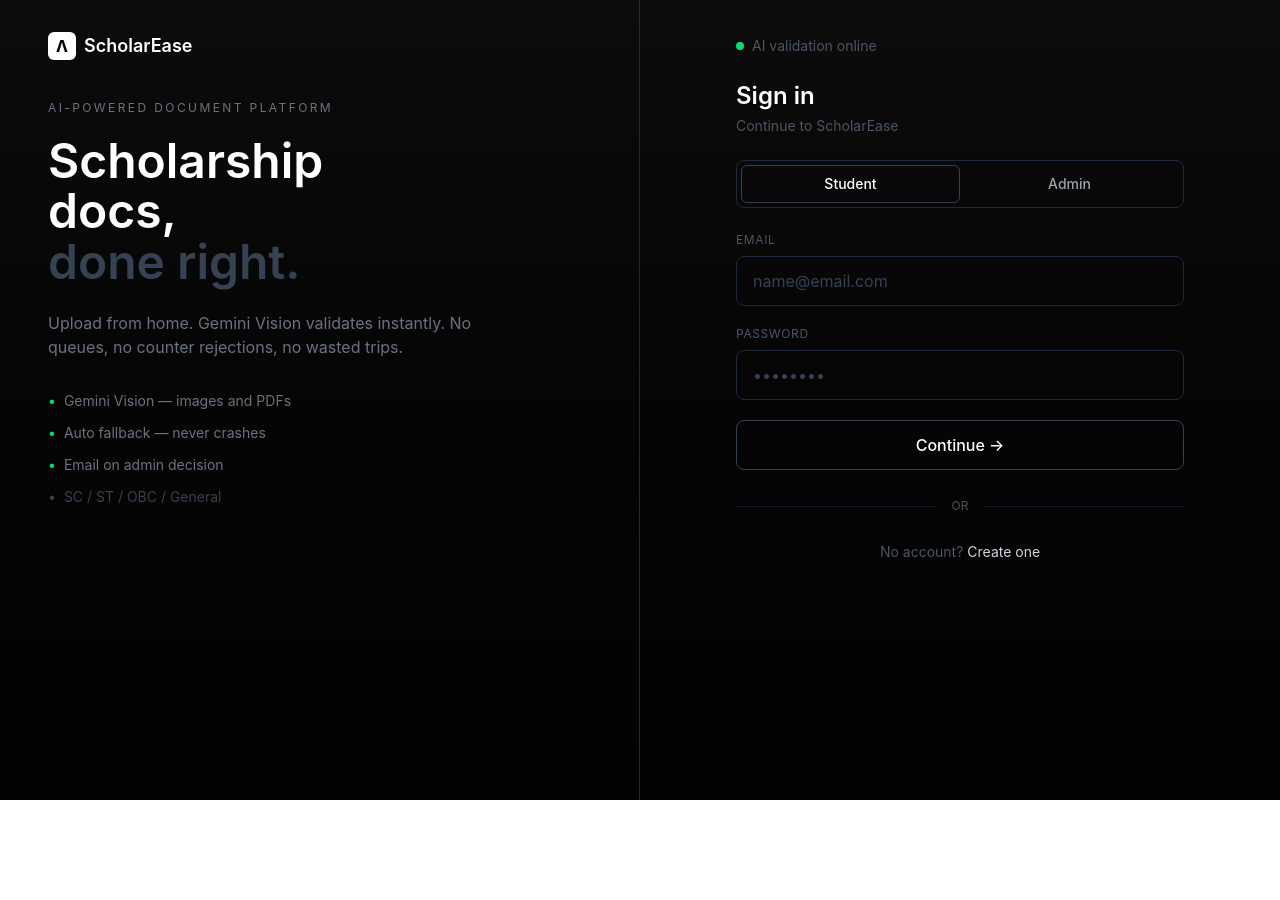
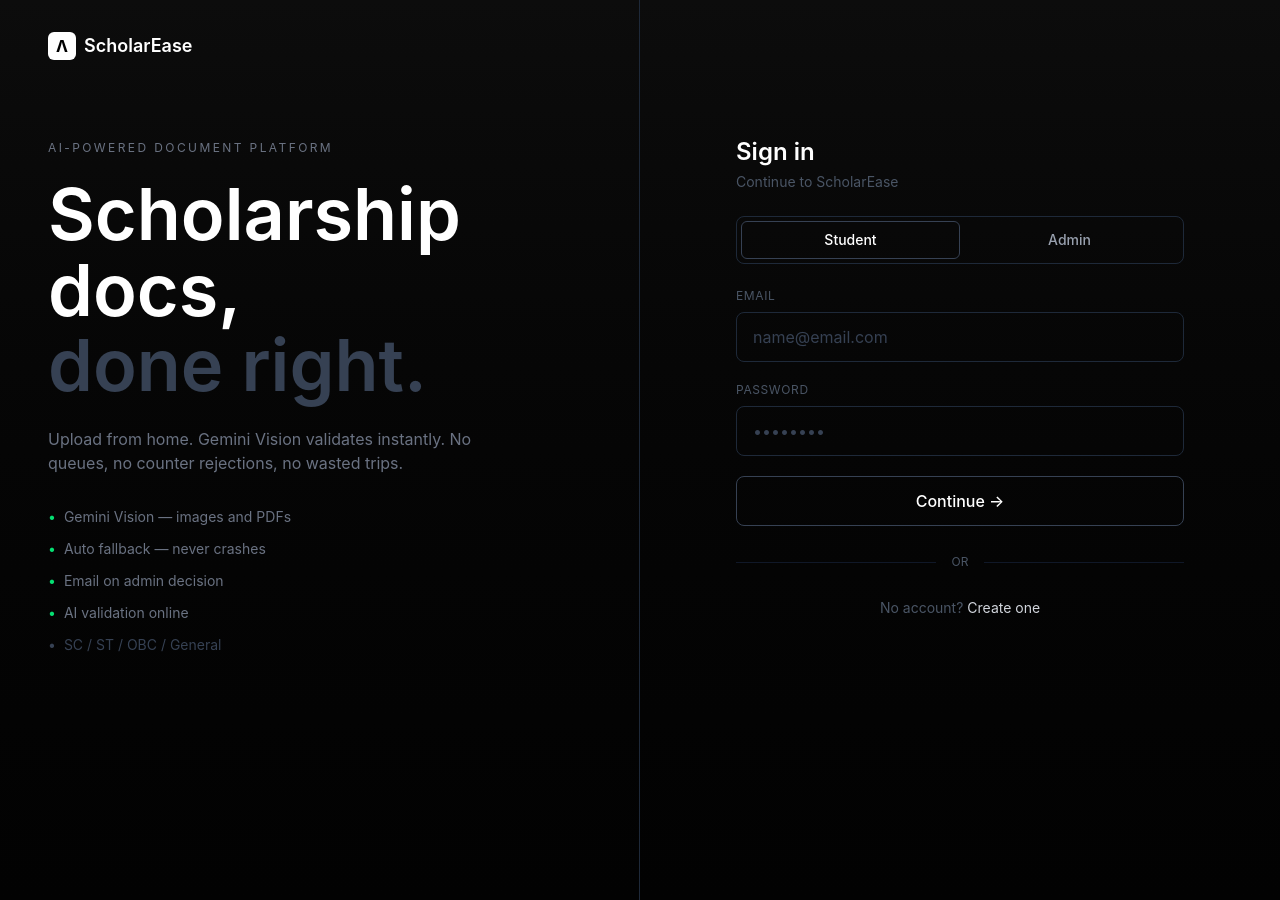
Before and after one commit to mayankacro/ScholarEase, a React (Vite) app in the folder client/: page /login in a window 1280 px wide. Before the commit the page ends 800 px from the top, so only its background shows below. Built offline with nearby package versions, Linux system fonts and the light colour scheme.

Commit message:
Improvement in dashboard

```diff
--- a/client/src/App.css
+++ b/client/src/App.css
@@ -235,6 +235,7 @@
     max-width: none;
     flex: 1;
     box-sizing: border-box;
+    /* margin-bottom: 90px; */
 }
 
 .document-checklist h2 {
@@ -366,7 +367,7 @@
 
 
 /*Application Progress card ki basic styling */
-.application-progress {
+/* .application-progress {
     background: #111111;
     border: 1px solid #27272a;
     border-radius: 12px;
@@ -374,27 +375,28 @@
     flex: 1;
     max-width: none;
     box-sizing: border-box;
-    margin-top: 25px;
+    margin-top: 20px;
+    lg:margin-top:
     margin-bottom: 20px;
-}
+} */
 
-.dashboard-bottom {
+/* .dashboard-bottom {
     display: flex;
     gap: 20px;
     align-items: flex-start;
-}
+} */
 
-.document-checklist,
+/* .document-checklist,
 .application-progress {
     flex: 1;
-}
+} */
 
-.progress-step {
+/* .progress-step {
     display: flex;
     align-items: flex-start;
     gap: 14px;
     margin-top: 14px;
-}
+} */
 
 .step-icon {
     width: 22px;
--- a/client/src/pages/Login.tsx
+++ b/client/src/pages/Login.tsx
@@ -59,11 +59,13 @@ function Login(){
 // };
 
     return (
-        <div className="min-h-screen bg-gradient-to-b from-[#0c0c0c] via-[#050505] to-[#020202] text-white flex">
+        <div className="min-h-screen bg-linear-to-b from-[#0c0c0c] via-[#050505] to-[#020202] text-white flex">
 
-            {/* ================= LEFT SIDE ================= */}
+            {/* ================= LOGO ================= */}
 
-            <div className="w-1/2 min-h-screen border-r border-gray-800 px-12 py-8">
+            {/* <div className="w-1/2 min-h-screen border-r border-gray-800 px-12 py-8"> */}
+
+            <div className="w-1/2 min-h-screen border-r border-gray-800 px-6 lg:px-12 py-8">
 
                 {/* Logo */}
                 <div className="flex items-center gap-2">
@@ -80,13 +82,13 @@ function Login(){
 
 
                 {/* Left Content */}
-                <div className="mt-10 max-w-xl">
+                <div className="mt-20 lg:mt-20 max-w-xl">
 
                     <p className="text-xs tracking-[0.2em] text-gray-500 mb-5">
                         AI-POWERED DOCUMENT PLATFORM
                     </p>
 
-                    <h1 className="text-5xl font-semibold leading-[1.05]">
+                    <h1 className="text-6xl lg:text-7xl font-semibold leading-[1.05]">
 
                         Scholarship
                         <br />
@@ -137,6 +139,14 @@ function Login(){
                             Email on admin decision
                         </p>
 
+                        <p className="text-gray-500">
+                            <span className="text-green-400 mr-2">
+                                •
+                            </span>
+
+                            AI validation online
+                        </p>
+
                         <p className="text-gray-700">
                             <span className="mr-2">
                                 •
@@ -154,22 +164,11 @@ function Login(){
 
             {/* ================= RIGHT SIDE ================= */}
 
-            <div className="w-1/2 min-h-screen flex items-start justify-center px-12 pt-9">
+            <div className="mt-25 w-1/2 min-h-screen flex items-start justify-center px-12 lg:px-8 pt-9">
 
                 <form
                     onSubmit={handleLogin}
                     className="w-full max-w-md">
-
-                    {/* Status */}
-                    <div className="flex items-center gap-2 mb-6">
-
-                        <span className="w-2 h-2 rounded-full bg-green-400"></span>
-
-                        <span className="text-sm text-gray-600">
-                            AI validation online
-                        </span>
-
-                    </div>
 
 
                     {/* Heading */}
@@ -249,7 +248,7 @@ function Login(){
                     {/* Continue */}
                     <button
                         type="submit"
-                        className="w-full py-3 rounded-lg border border-gray-700 hover:bg-white hover:text-black transition font-medium"
+                        className="w-full py-3 rounded-lg border border-gray-700 hover:bg-purple-300 hover:text-black transition font-medium"
                     >
                         Continue →
                     </button>
--- a/client/src/pages/StudentDashboard.tsx
+++ b/client/src/pages/StudentDashboard.tsx
@@ -308,7 +308,7 @@ function StudentDashboard() {
 
                 <div className="grid grid-cols-1 lg:grid-cols-2 gap-5">
 
-                    <div className="bg-[#111] border border-[#27272a] rounded-xl p-5 box-border mt-5">
+                    <div className="bg-[#111] border border-[#27272a] rounded-xl p-5 box-border mt-5 lg:mb-20">
 
                         <div className="checklist-header">
                             <h2>Document checklist</h2>
@@ -362,7 +362,7 @@ function StudentDashboard() {
                     </div>
 
 
-                    <div className="application-progress">
+                    <div className="bg-[#111111] border border-[#27272a] rounded-xl p-5 flex-1 max-w-none box-border lg:mt-5 mb-5 lg:text-">
                         <h2>Application progress</h2>
 
                         <div className="progress-step">
@@ -417,9 +417,9 @@ function StudentDashboard() {
                             </div>
                         </div>
                     </div>
+                </div>
 
                     </div>
-                </div>
 
             </div>
 
```
Also changed, not shown: client/src/pages/Register.tsx (+0 -27 lines).
